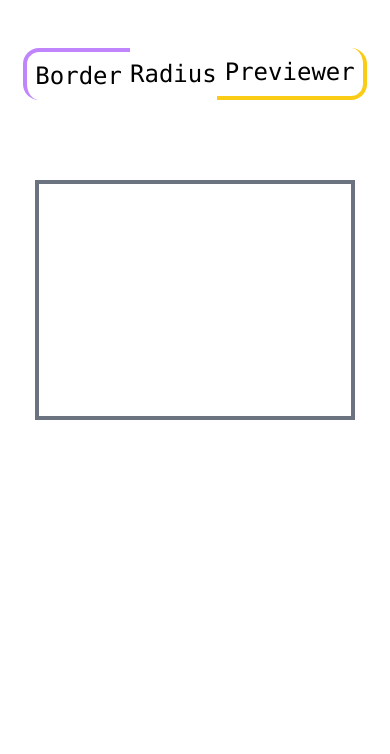
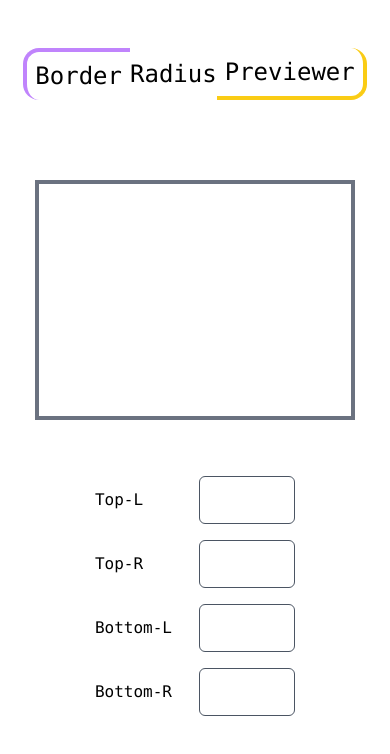
Before and after one commit to sarmaakondi/border-radius-previewer, a React (Vite) app: page / in a window 390 px wide. Shown: the top 754 px of the page. Built offline with nearby package versions, Linux system fonts and the light colour scheme.

Commit message:
Create responsive input fields to capture respective border radius values

```diff
--- a/src/App.css
+++ b/src/App.css
@@ -4,3 +4,15 @@
     padding: 2rem;
     text-align: center;
 }
+
+/* Hide spinners in Chrome, Safari, Edge, and Opera */
+input[type="number"]::-webkit-outer-spin-button,
+input[type="number"]::-webkit-inner-spin-button {
+    -webkit-appearance: none;
+    margin: 0;
+}
+
+/* Hide spinners in Firefox */
+input[type="number"] {
+    -moz-appearance: textfield;
+}
--- a/src/BorderBox.jsx
+++ b/src/BorderBox.jsx
@@ -9,8 +9,46 @@ function BorderBox() {
     });
 
     return (
-        <div className="flex items-center justify-center mt-4">
+        <div className="flex flex-col items-center justify-center mt-4 space-y-14">
             <div className="border-4 border-gray-500 w-80 h-60 md:w-120 md:h-80 lg:w-140 lg:h-100"></div>
+            <div className="flex flex-col md:flex-row lg:flex-row gap-4 md:gap-10 lg:gap-10">
+                <div className="flex flex-row items-center justify-between space-x-12 md:flex-col md:space-x-0 lg:flex-col font-mono gap-2">
+                    <label htmlFor="topLeft">Top-L</label>
+                    <input
+                        type="number"
+                        name="topLeft"
+                        id="topLeft"
+                        className="border border-gray-600 rounded-md w-24 h-12 md:w-20 md:h-16 lg:w-24 lg:h-16 text-center text-xl md:text-2xl lg:text-3xl"
+                    />
+                </div>
+                <div className="flex flex-row items-center justify-between md:flex-col lg:flex-col font-mono gap-2">
+                    <label htmlFor="topRight">Top-R</label>
+                    <input
+                        type="number"
+                        name="topRight"
+                        id="topRight"
+                        className="border border-gray-600 rounded-md w-24 h-12 md:w-20 md:h-16 lg:w-24 lg:h-16 text-center text-xl md:text-2xl lg:text-3xl"
+                    />
+                </div>
+                <div className="flex flex-row items-center justify-between md:flex-col lg:flex-col font-mono gap-2">
+                    <label htmlFor="BottomLeft">Bottom-L</label>
+                    <input
+                        type="number"
+                        name="BottomLeft"
+                        id="BottomLeft"
+                        className="border border-gray-600 rounded-md w-24 h-12 md:w-20 md:h-16 lg:w-24 lg:h-16 text-center text-xl md:text-2xl lg:text-3xl"
+                    />
+                </div>
+                <div className="flex flex-row items-center justify-between md:flex-col lg:flex-col font-mono gap-2">
+                    <label htmlFor="BottomRight">Bottom-R</label>
+                    <input
+                        type="number"
+                        name="BottomRight"
+                        id="BottomRight"
+                        className="border border-gray-600 rounded-md w-24 h-12 md:w-20 md:h-16 lg:w-24 lg:h-16 text-center text-xl md:text-2xl lg:text-3xl"
+                    />
+                </div>
+            </div>
         </div>
     );
 }
```
